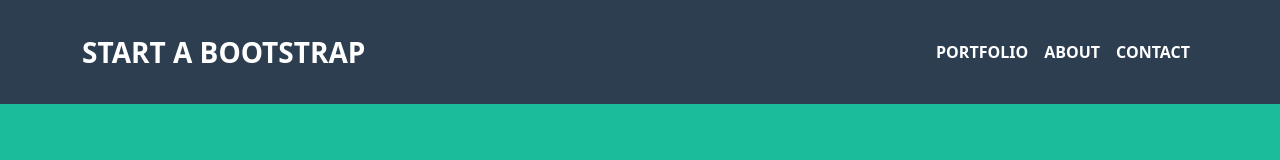
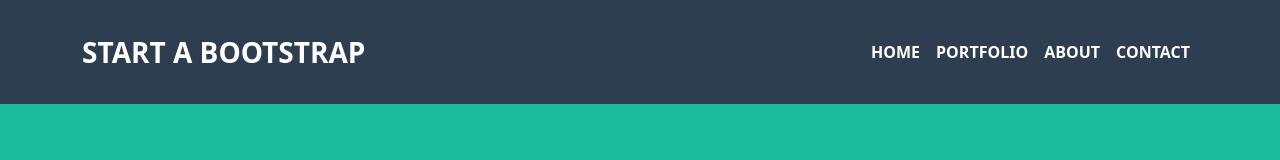
Before and after one commit to Baylsan-Ml/React-1st-Project, a React (Vite) app: page / in a window 1280 px wide. Shown: the top 160 px of the page. Built offline with nearby package versions, Linux system fonts and the light colour scheme.

Commit message:
Adding Home

```diff
--- a/src/Components/Navbar/Navbar.jsx
+++ b/src/Components/Navbar/Navbar.jsx
@@ -12,9 +12,9 @@ function Navbar(){
     </button>
     <div className={`collapse navbar-collapse`} id="navbarSupportedContent">
       <ul className={`navbar-nav ms-auto mb-2 mb-lg-0`}>
-        {/* <li className={`nav-item`}>
-          <Link className={`nav-link`} aria-current="page" to={'/Home'}>HOME</Link>
-        </li> */}
+        {<li className={`nav-item`}>
+          <Link className={`nav-link`} aria-current="page" to={'/'}>HOME</Link>
+        </li>}
         <li className={`nav-item`}>
           <Link className={`nav-link`} aria-current="page" to={'/Portfolio'}>PORTFOLIO</Link>
         </li>
```
